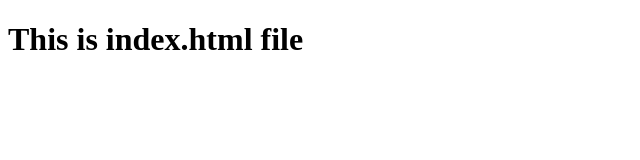
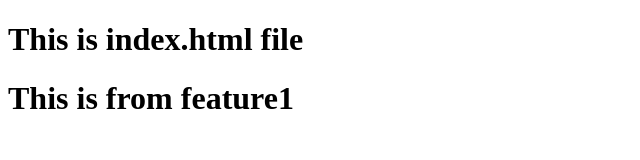
Before and after one commit to 08042004Aditysingh/repo_clone, a plain HTML site: page index.html in a window 1280 px wide. Shown: the whole page, without its empty margins (0-640 px from the left). Drawn offline with Linux system fonts and the light colour scheme.

Commit message:
second commit

```diff
--- a/index.html
+++ b/index.html
@@ -7,5 +7,6 @@
 </head>
 <body>
     <h1>This is index.html file</h1>
+    <h1>This is from feature1</h1>
 </body>
 </html>
```
